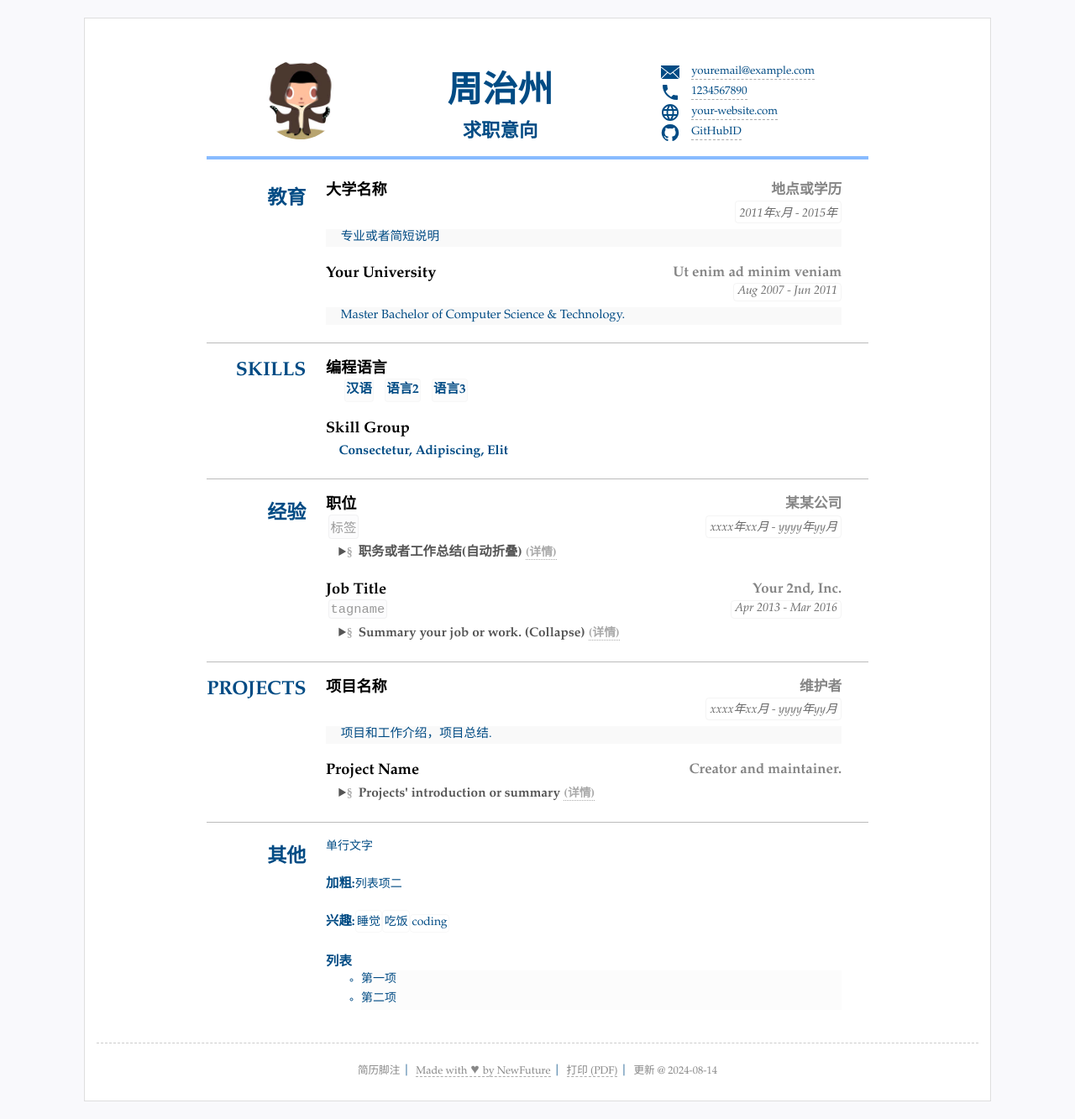
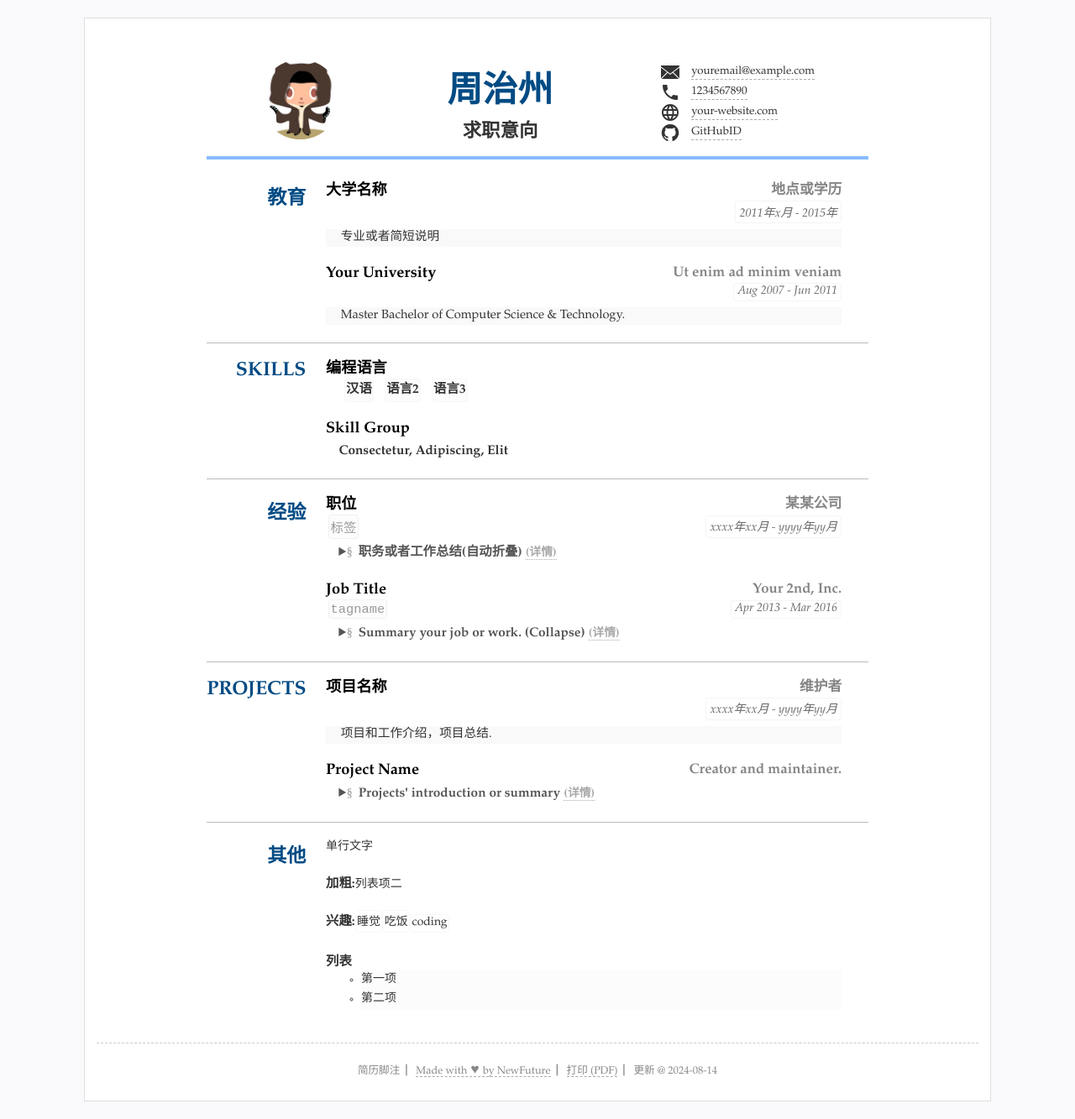
Before and after one commit to ZolitaiRez/CV, a Jekyll site: the page built from index.html, in a window 1280 px wide. Shown: the whole page at 84% size. Built offline with Jekyll 4.4.1, drawn with Linux system fonts in a browser that asks for light colours.

Commit message:
Update main.scss

```diff
--- a/assets/css/main.scss
+++ b/assets/css/main.scss
@@ -6,7 +6,7 @@
 /*网页设置*/
 $bg_color: #f9f9fc; //网页背景
 $paper_color: #fff; //纸张颜色
-$default_color: #004B84; //默认文字颜色
+$default_color: #333; //默认文字颜色
 $subject-width: {{site.subject-width | default: '20%'}};//宽度
 
 /*打印变量*/
```
